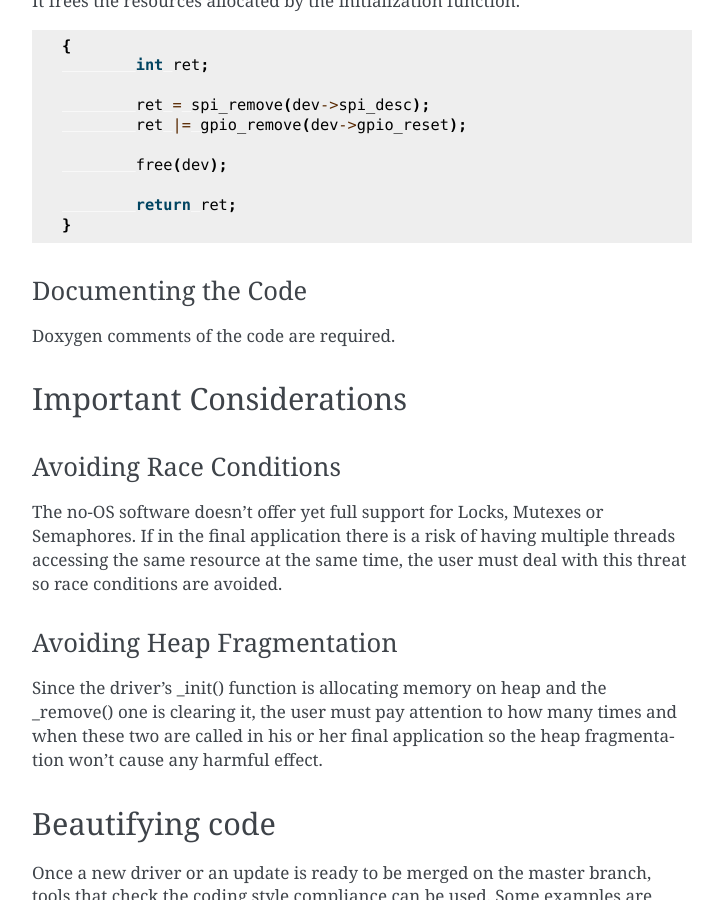
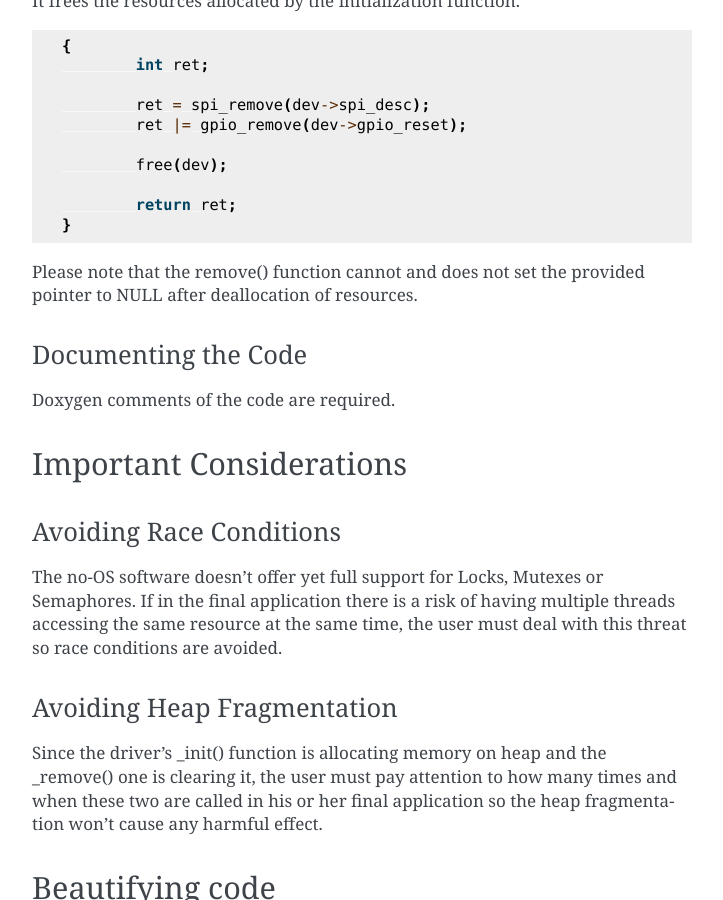
Before and after one commit to CiprianRegus/no-OS-core, a Sphinx documentation site: the page built from doc/sphinx/source/drivers_guide.rst, in a window 1280 px wide and 900 px high, scrolled down 4362 px. Shown: the whole window, without its empty margins (388-1111 px from the left). Built offline with Sphinx 7.4.7, drawn with Linux system fonts in a browser that asks for light colours.

Commit message:
document remove() function behavior
Specify that the remove() does not set the provided pointer to NULL

Signed-off-by: Darius Berghe <darius.berghe@analog.com>

```diff
--- a/doc/sphinx/source/drivers_guide.rst
+++ b/doc/sphinx/source/drivers_guide.rst
@@ -215,6 +215,8 @@ It frees the resources allocated by the initialization function.
 		return ret;
 	}
 
+Please note that the remove() function cannot and does not set the provided pointer to NULL after deallocation of resources.
+
 Documenting the Code
 --------------------
 
```
